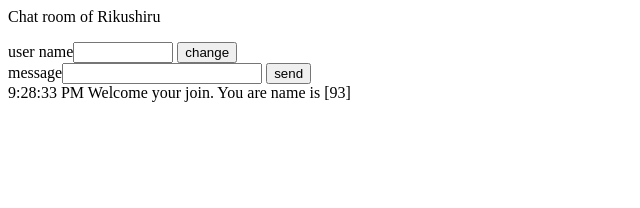
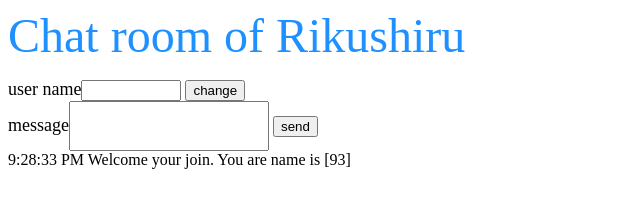
Before and after one commit to RikutoWatanabe/ChatApp, a website: page index.html in a window 1280 px wide. Shown: the whole page, without its empty margins (0-640 px from the left). Drawn offline with nearby package versions, Linux system fonts and the light colour scheme; no server answers.

Commit message:
change color

```diff
--- a/index.html
+++ b/index.html
@@ -4,10 +4,10 @@
 	<title> RiushiruChats</title>
 </head>
 <body>
-	<p> Chat room of Rikushiru </p>
-	user name<input type="text" id="user_input" style="width:100px;"/>
+	<p><font size = "16" color = "#1E90FF"> Chat room of Rikushiru </font></p>
+	<font size = "4">user name</font><input type="text" id="user_input" style="width:100px;"/>
 	<button onclick="publishChangeUsername();">change</button><br>
-	message<input type="text" id="msg_input" style="width:200px;" />
+	<font size="4">message</font><input type="text" id="msg_input" style="width:200px; height:50px;" />
 	<button onclick="publishMessage();">send</button>
 	<div style = "width:50%; height:70%; overflow-y:scroll;">
 	<div id="msg"></div>
@@ -32,7 +32,7 @@
 
     function publishMessage() {
       var textInput = document.getElementById('msg_input');
-      var msg = "[" + myName + "] " + textInput.value;
+      var msg = "[" + myName + "] "  + textInput.value;
       socketio.emit("publish", {value: msg});
       textInput.value = '';
     }
```
